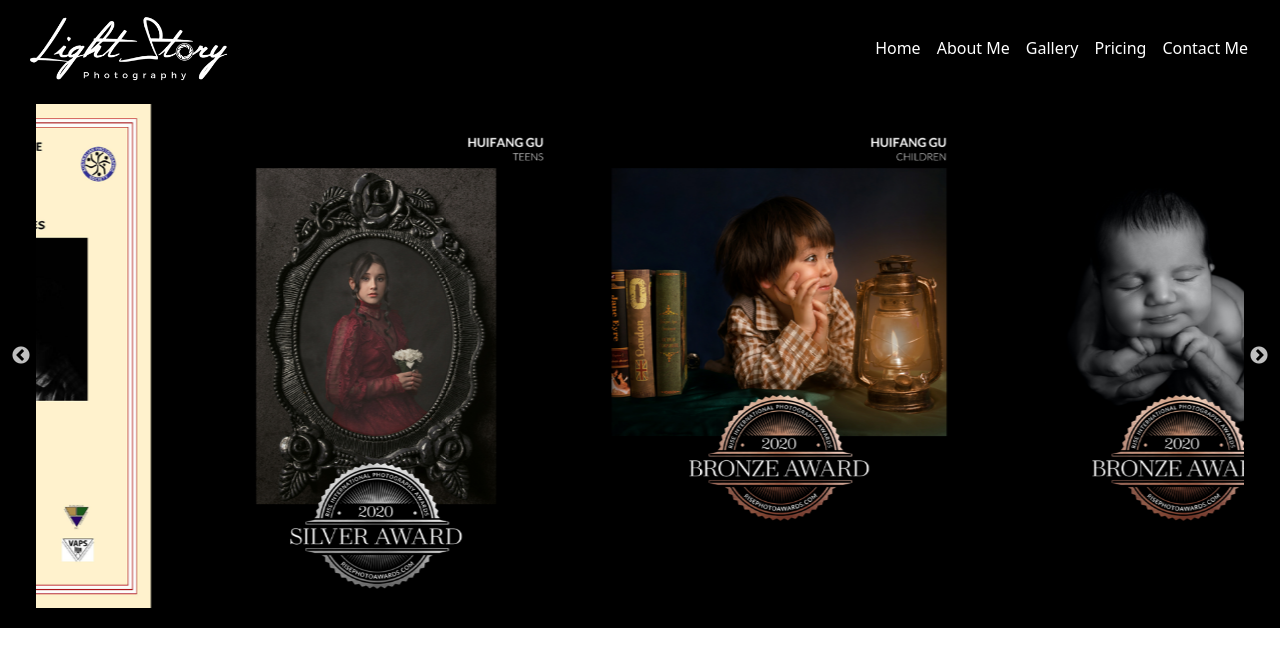
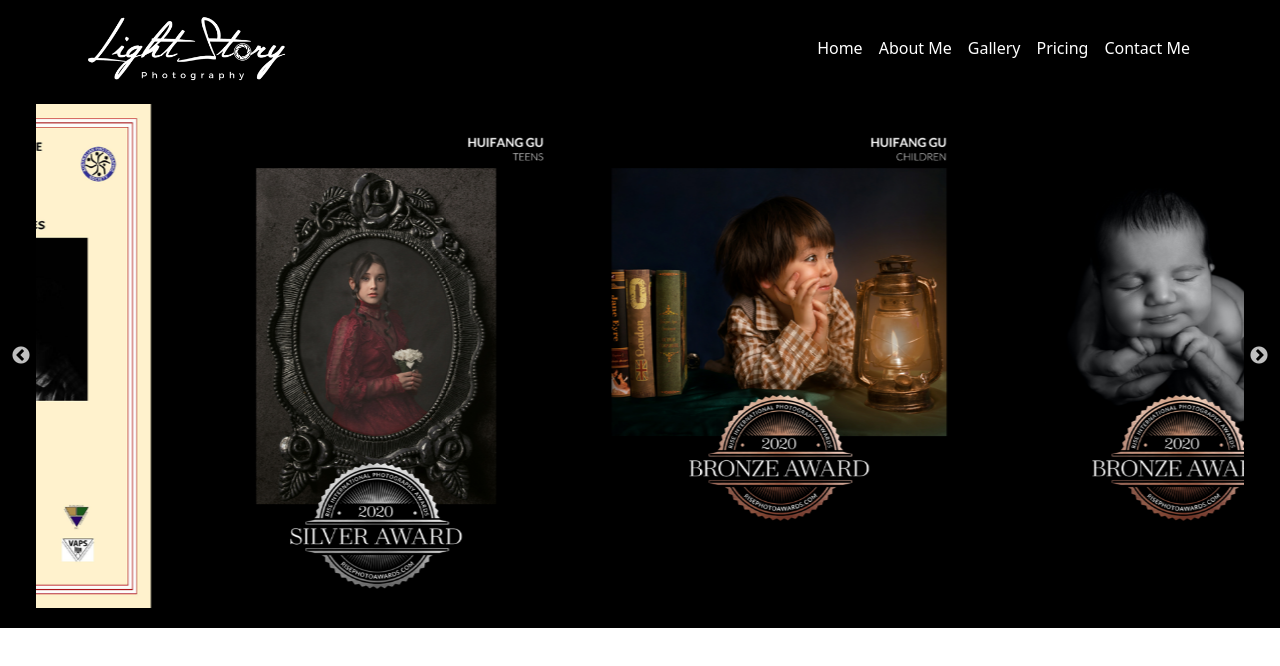
Before and after one commit to huifang719/lightstory, a React (Create React App) app: page / in a window 1280 px wide. Shown: the top 666 px of the page. Built offline with nearby package versions, Linux system fonts and the light colour scheme.

Commit message:
css changes on navbar for deploying

```diff
--- a/src/App.css
+++ b/src/App.css
@@ -29,24 +29,17 @@
     font-size: 1rem;
   }
 
-  .pageContainer {
-    width: 95%;
-  }
-
   .map {
     height: 300px;
   }
 
   .brand {
     height: 50px;
+    display: inline-block;
   }
 }
 
 @media only screen and (min-width: 1200px) {
-  .pageContainer {
-    width: 85%;
-  }
-
   .navbar .navbar-nav .nav-link {
     color: #ffffff;
     font-size: 1rem;
@@ -54,12 +47,8 @@
 }
 
 @media only screen and (min-width: 1400px) {
-  .pageContainer {
-    width: 85%;
-  }
-
   .navbar .navbar-nav .nav-link {
     color: #ffffff;
-    font-size: 1rem;
+    font-size: 1.5rem;
   }
 }
--- a/src/components/ContactMe.js
+++ b/src/components/ContactMe.js
@@ -13,7 +13,7 @@ import ContactForm from './ContactForm';
 const ContactMe = () => {
   const boxVariant = {
     visible: { opacity: 1, scale: 1, y: 0, transition: { duration: 0.5 } },
-    hidden: { opacity: 0.5, scale: 0.5, y: 30 },
+    hidden: { opacity: 0, scale: 0, y: 30 },
   };
   const control = useAnimation();
   const [ref, inView] = useInView();
@@ -27,7 +27,7 @@ const ContactMe = () => {
   }, [control, inView]);
 
   return (
-    <Container fluid className="pageContainer">
+    <Container>
       <Row className="mb-3">
         <iframe src="https://www.google.com/maps/embed?pb=!1m18!1m12!1m3!1d3276.452078262283!2d138.4948624148116!3d-34.79456657512722!2m3!1f0!2f0!3f0!3m2!1i1024!2i768!4f13.1!3m3!1m2!1s0x6ab0b9f802cef741%3A0x7574ce7728cb85a4!2sLightStory%20Photography!5e0!3m2!1sen!2sau!4v1674043201351!5m2!1sen!2sau" width="100%" height="500px" className="map" style={{ border: 0 }} allowfullscreen="" loading="eager" referrerPolicy="no-referrer-when-downgrade" />
       </Row>
--- a/src/components/inc/MainNav.js
+++ b/src/components/inc/MainNav.js
@@ -6,7 +6,7 @@ import brand from '../image/logo.png';
 const MainNav = () => {
   return (
     <Navbar variant="dark" expand="lg">
-      <Container fluid className="pageContainer">
+      <Container>
         <Navbar.Brand as={Link} to="/">
           <Image className="brand" src={brand} />
         </Navbar.Brand>
```
